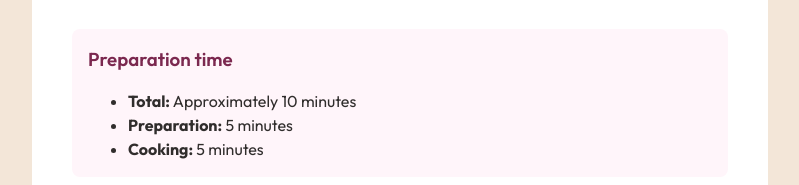
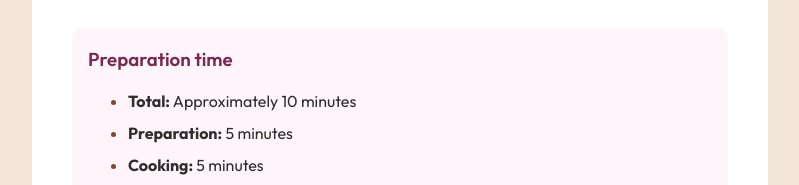
Before and after one commit to thetinyelephant85/FEmentor, a plain HTML site: page recipe-page/index.html in a window 1280 px wide. Shown: the part 615-800 px from the top of the page, without its empty margins (240-1039 px from the left). Drawn offline with Linux system fonts and the light colour scheme.

Commit message:
finished project

```diff
--- a/recipe-page/styles.css
+++ b/recipe-page/styles.css
@@ -117,11 +117,17 @@
     border-radius: 8px;
   }
 
-  ul {
-    display: flex;
-    flex-direction: column;
-    justify-content: center;  /* vertically centered is not working */
-    align-items: flex-start;
+  li {
+    padding-bottom: 0.5rem;
+  }
+
+  li:last-child {
+    padding-bottom: 0;
+  }
+
+  li::marker {
+    color: var(--primary-nutmeg);
+    font-weight: bold;
   }
 
   .table-description {
```
